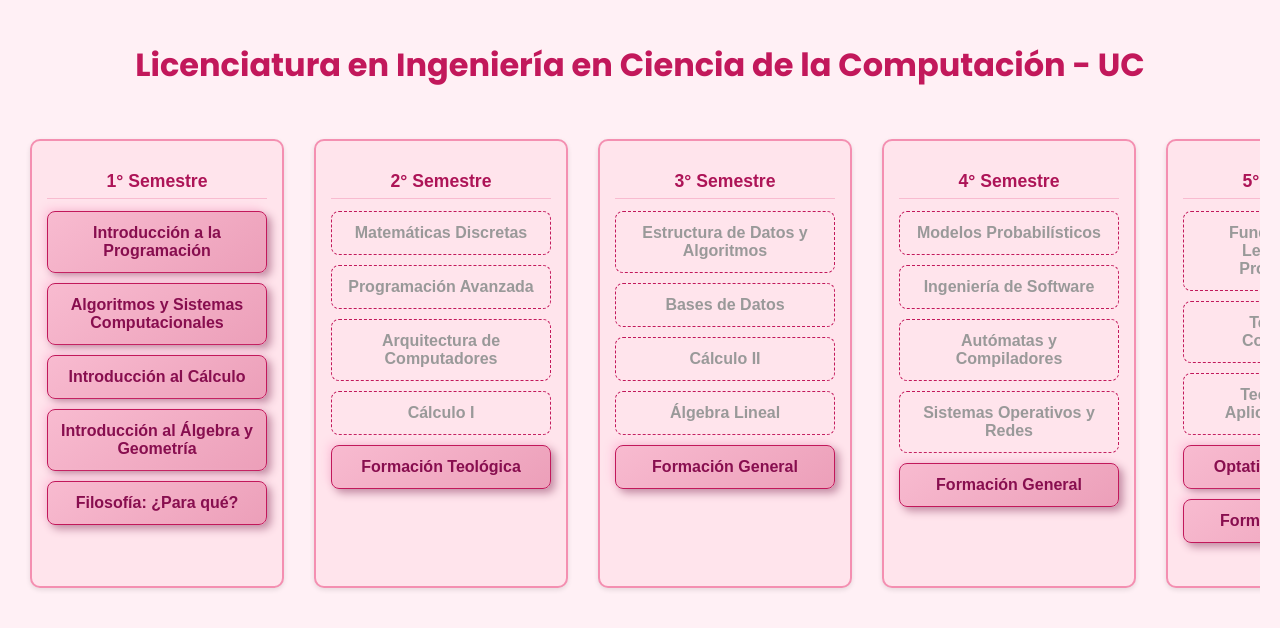
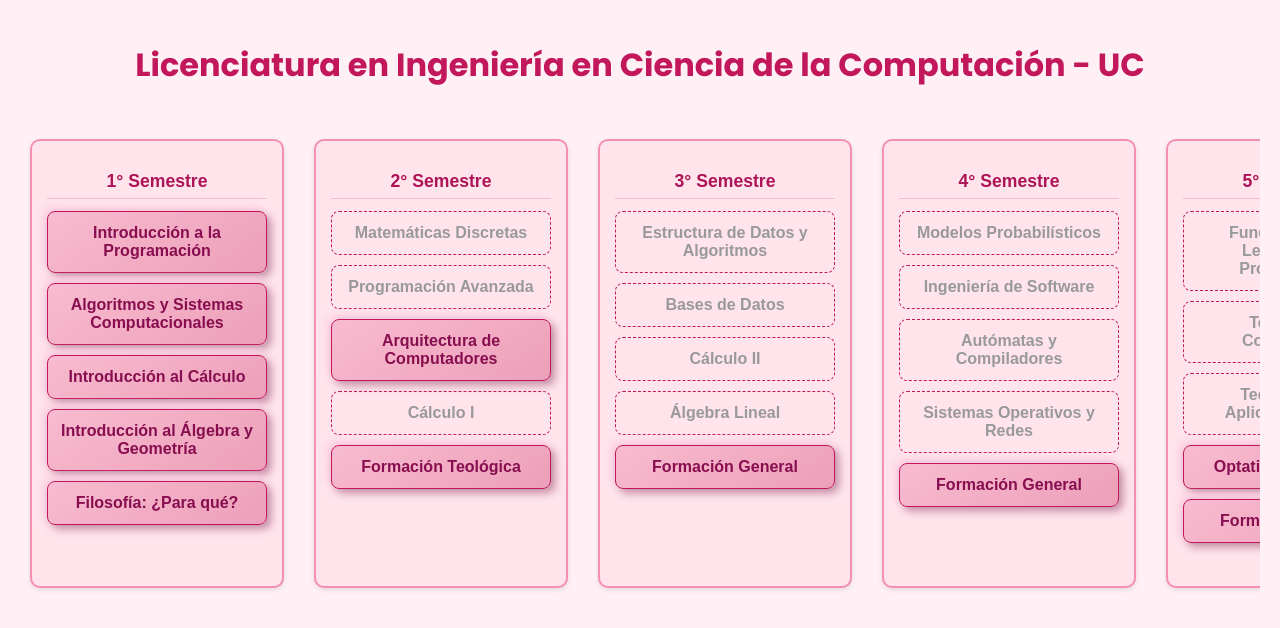
Before and after one commit to melaniecarmona/malla_licc, a plain HTML site: page index.html in a window 1280 px wide. Drawn offline with Linux system fonts and the light colour scheme.

Commit message:
'malla_licc'

```diff
--- a/index.html
+++ b/index.html
@@ -25,7 +25,7 @@
       <h2>2° Semestre</h2>
       <div class="ramo bloqueado" id="iic1253" onclick="aprobar('iic1253')">Matemáticas Discretas</div>
       <div class="ramo bloqueado" id="iic2233" onclick="aprobar('iic2233')">Programación Avanzada</div>
-      <div class="ramo bloqueado" id="iic2343" onclick="aprobar('iic2343')">Arquitectura de Computadores</div>
+      <div class="ramo" id="iic2343" onclick="aprobar('iic2343')">Arquitectura de Computadores</div>
       <div class="ramo bloqueado" id="mat1610" onclick="aprobar('mat1610')">Cálculo I</div>
       <div class="ramo" id="teologico" onclick="aprobar('teologico')">Formación Teológica</div>
     </div>
```
